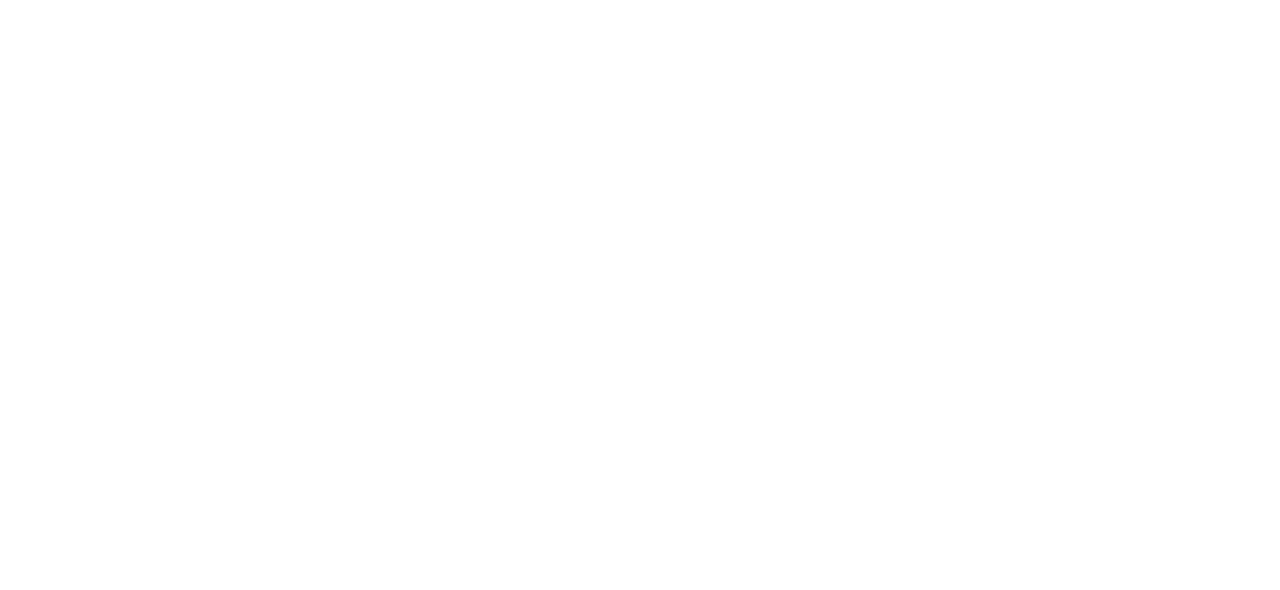
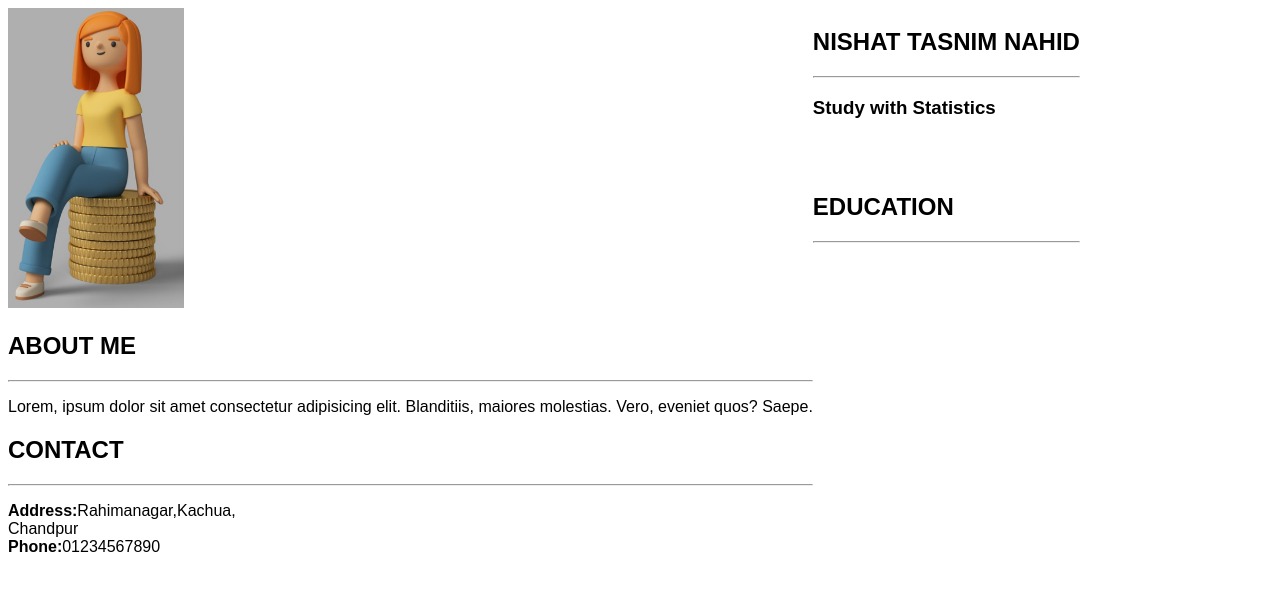
Before and after one commit to nishat-tasnim-nahid/c.v.-portfolio, a plain HTML site: page index.html in a window 1280 px wide. Drawn offline with Linux system fonts and the light colour scheme.

Commit message:
add c.v. file

```diff
--- a/index.html
+++ b/index.html
@@ -10,6 +10,46 @@
 </head>
 
 <body>
+    <section>
+        <div>
+            <img src="images/3d-female-charac.png" alt="" height="300px">
+
+            <h2>ABOUT ME</h2>
+            <hr>
+            <p>Lorem, ipsum dolor sit amet consectetur adipisicing elit. Blanditiis, maiores molestias. Vero, eveniet
+                quos? Saepe.</p>
+
+
+            <h2>
+                CONTACT
+            </h2>
+            <hr>
+            <p>
+                <b>Address:</b>Rahimanagar,Kachua,<br>Chandpur<br><b>Phone:</b>01234567890
+            </p>
+        </div>
+        <div>
+            <h1>
+                NISHAT TASNIM NAHID
+            </h1>
+            <hr>
+
+            <h3>Study with Statistics
+            </h3>
+            <br><br>
+            <h2>
+                EDUCATION
+            </h2>
+            <hr>
+        </div>
+    </section>
+
+
+
+
+
+
+
 
 </body>
 
--- a/style.css
+++ b/style.css
@@ -0,0 +1,7 @@
+body{
+    font-family: Arial, Helvetica, sans-serif;
+    text-align: justify;
+}
+section{
+    display: flex;
+}
```
Also changed, not shown: images/3d-female-charac.png (added).
